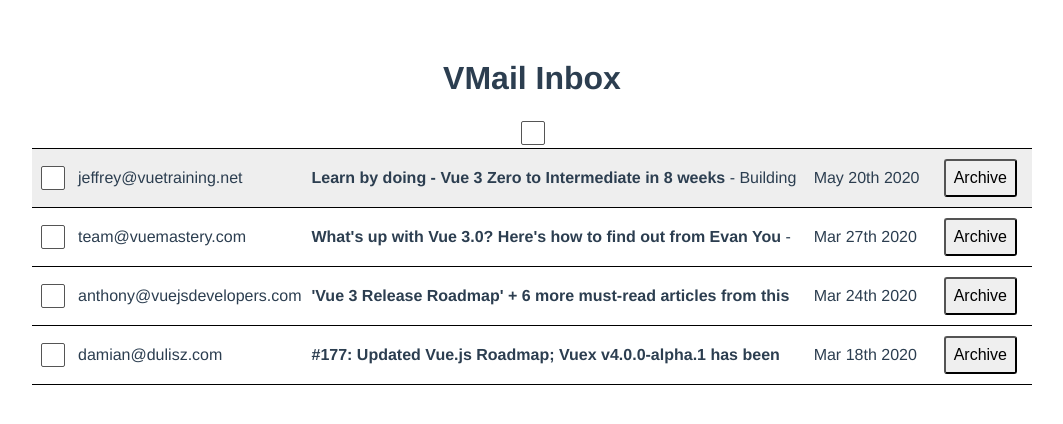
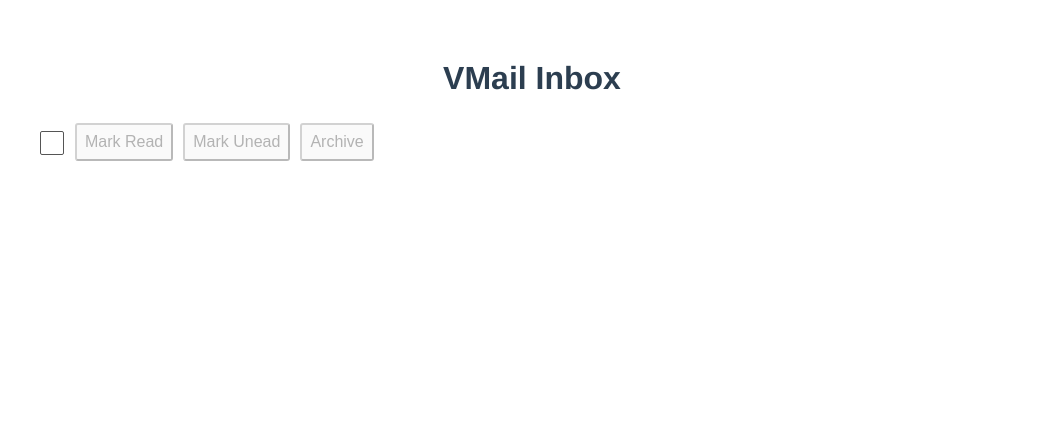
Before and after one commit to jaykiim/vue3-gmail-clone, a Vue app: page / in a window 1280 px wide. Shown: the top 424 px of the page, without its empty margins (108-1171 px from the left). Built offline with nearby package versions, Linux system fonts and the light colour scheme; data requests are answered from the project's data file.

Commit message:
bulk action

```diff
--- a/db.json
+++ b/db.json
@@ -6,7 +6,7 @@
       "subject": "What's up with Vue 3.0? Here's how to find out from Evan You",
       "body": "The opening keynote of VueConf US this year was Evan You (the creator of Vue), giving his State of the Vuenion address. He walked us through the journey of getting Vue 3 from a prototype to a reality the past year. He also dove into Vue's overall growth in the community.",
       "sentAt": "2020-03-27T18:25:43.511Z",
-      "archived": false,
+      "archived": true,
       "read": false
     },
     {
@@ -15,8 +15,8 @@
       "subject": "Learn by doing - Vue 3 Zero to Intermediate in 8 weeks",
       "body": "Building projects is one of the most effective ways to learn - and _the_ most effective way _remember_ what you've learned - but it can be frustrating.\n\nThis 8-week course takes the pain out of 'learning by doing'.\n\nEach week we give you\n\n* a project that will grow your skills without overwhelming you\n* links to hand-picked resources, such as Vue Mastery videos, that share the knowledge you'll need for the project (no more useless rabbit holes)\n* answers to any and all questions you have while working\n* feedback on your completed code (so you're only learning good habits)\n\nOur instructors are standing by to answer your questions.\n\nReady to learn?",
       "sentAt": "2020-05-20T18:25:43.511Z",
-      "archived": false,
-      "read": true
+      "archived": true,
+      "read": false
     },
     {
       "id": 3,
@@ -24,7 +24,7 @@
       "subject": "#177: Updated Vue.js Roadmap; Vuex v4.0.0-alpha.1 has been released; Kia King Ishii join the core team; Nuxt v2.12 released; Videos from Vue.js Amsterdam 2020 are here!",
       "body": "First of all, lets congratulate Kia King Ishii on joining the Vue.js core team! 🎉 He has been doing an incredible job building vuex-orm and will now focus on working on the next versions of Vuex.\n\nSpeaking of which – Vuex v4.0.0-alpha.1 has just been released! This is the version of Vuex that will work with Vue 3.0 but keep the familiar API you know from the current version.",
       "sentAt": "2020-03-18T18:25:43.511Z",
-      "archived": false,
+      "archived": true,
       "read": false
     },
     {
@@ -33,7 +33,7 @@
       "subject": "'Vue 3 Release Roadmap' + 6 more must-read articles from this week",
       "body": "Newsletter Issue #161",
       "sentAt": "2020-03-24T18:25:43.511Z",
-      "archived": false,
+      "archived": true,
       "read": false
     }
   ]
--- a/src/components/BulkActionBar.vue
+++ b/src/components/BulkActionBar.vue
@@ -1,11 +1,29 @@
 <template>
-  <div>
+  <div class="bulk-action-bar">
+    <span class="checkbox">
       <input
         type="checkbox"
         :checked="allEmailsSelected"
         :class="[someEmailsSelected ? 'partial-check' : '']"
         @click="bulkSelect"
       />
+    </span>
+
+    <span class="buttons">
+      <button
+        @click="emailSelection.markRead()"
+        :disabled="[...emailSelection.emails].every((e) => e.read)"
+      >
+        Mark Read
+      </button>
+      <button
+        @click="emailSelection.markUnread()"
+        :disabled="[...emailSelection.emails].every((e) => !e.read)"
+      >
+        Mark Unead
+      </button>
+      <button @click="emailSelection.archive()" :disabled="numberSelected === 0">Archive</button>
+    </span>
   </div>
 </template>
 
@@ -19,7 +37,9 @@
     const numberSelected = computed(() => emailSelection.emails.size);
     const numberEmails = props.emails.length;
 
-    const allEmailsSelected = computed(() => numberSelected.value === numberEmails);
+    const allEmailsSelected = computed(
+      () => numberSelected.value && numberSelected.value === numberEmails
+    );
     const someEmailsSelected = computed(
       () => numberSelected.value > 0 && numberSelected.value < numberEmails
     );
@@ -30,9 +50,11 @@
     };
 
     return {
+      emailSelection,
       allEmailsSelected,
       someEmailsSelected,
       bulkSelect,
+      numberSelected,
     };
   },
   props: {
--- a/src/composables/use-email-selection.js
+++ b/src/composables/use-email-selection.js
@@ -1,4 +1,5 @@
 import { reactive } from "vue";
+import axios from "axios";
 
 const emails = reactive(new Set());
 export const useEmailSelection = () => {
@@ -12,11 +13,28 @@
     newEmails.forEach((e) => emails.add(e));
   };
 
+  const forSelected = (fn) => {
+    emails.forEach((email) => {
+      fn(email);
+      axios.put(`http://localhost:3000/emails/${email.id}`, email);
+    });
+  };
+
+  const markRead = () => forSelected((e) => (e.read = true));
+  const markUnread = () => forSelected((e) => (e.read = false));
+  const archive = () => {
+    forSelected((e) => (e.archived = true));
+    clear();
+  };
+
   return {
     emails,
     toggle,
     clear,
     addMultiple,
+    markRead,
+    markUnread,
+    archive,
   };
 };
 
```
Lines whose indentation alone changed are shown as unchanged.
